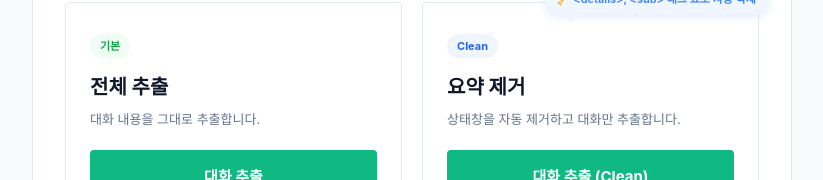
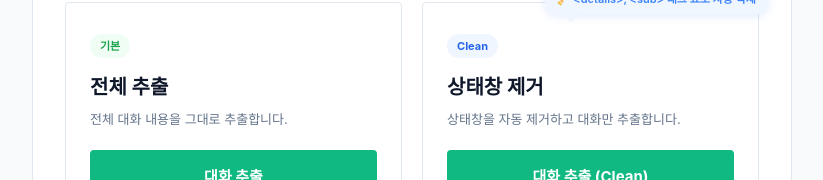
Before and after one commit to yuliyulidaz/rftxt, a plain HTML site: page index.html in a window 1280 px wide. Shown: the part 532-712 px from the top of the page, without its empty margins (228-1051 px from the left). Drawn offline with Linux system fonts and the light colour scheme.

Commit message:
Update index.html

```diff
--- a/index.html
+++ b/index.html
@@ -424,7 +424,7 @@
     <div class="version-card">
       <div class="version-tag basic">기본</div>
       <div class="version-title">전체 추출</div>
-      <div class="version-desc">대화 내용을 그대로 추출합니다.</div>
+      <div class="version-desc">전체 대화 내용을 그대로 추출합니다.</div>
       <a id="drag-basic" class="drag-link" href="#">대화 추출</a>
       <div class="drag-hint">이 버튼을 북마크바로 드래그하세요</div>
       <div class="version-ver">v0.0.1</div>
@@ -433,7 +433,7 @@
     <div class="version-card">
       <div class="bubble">🧹 &lt;details&gt;, &lt;sub&gt; 태그 요소 자동 삭제</div>
       <div class="version-tag clean">Clean</div>
-      <div class="version-title">요약 제거</div>
+      <div class="version-title">상태창 제거</div>
       <div class="version-desc">상태창을 자동 제거하고 대화만 추출합니다.</div>
       <a id="drag-clean" class="drag-link" href="#">대화 추출 (Clean)</a>
       <div class="drag-hint">이 버튼을 북마크바로 드래그하세요</div>
```
